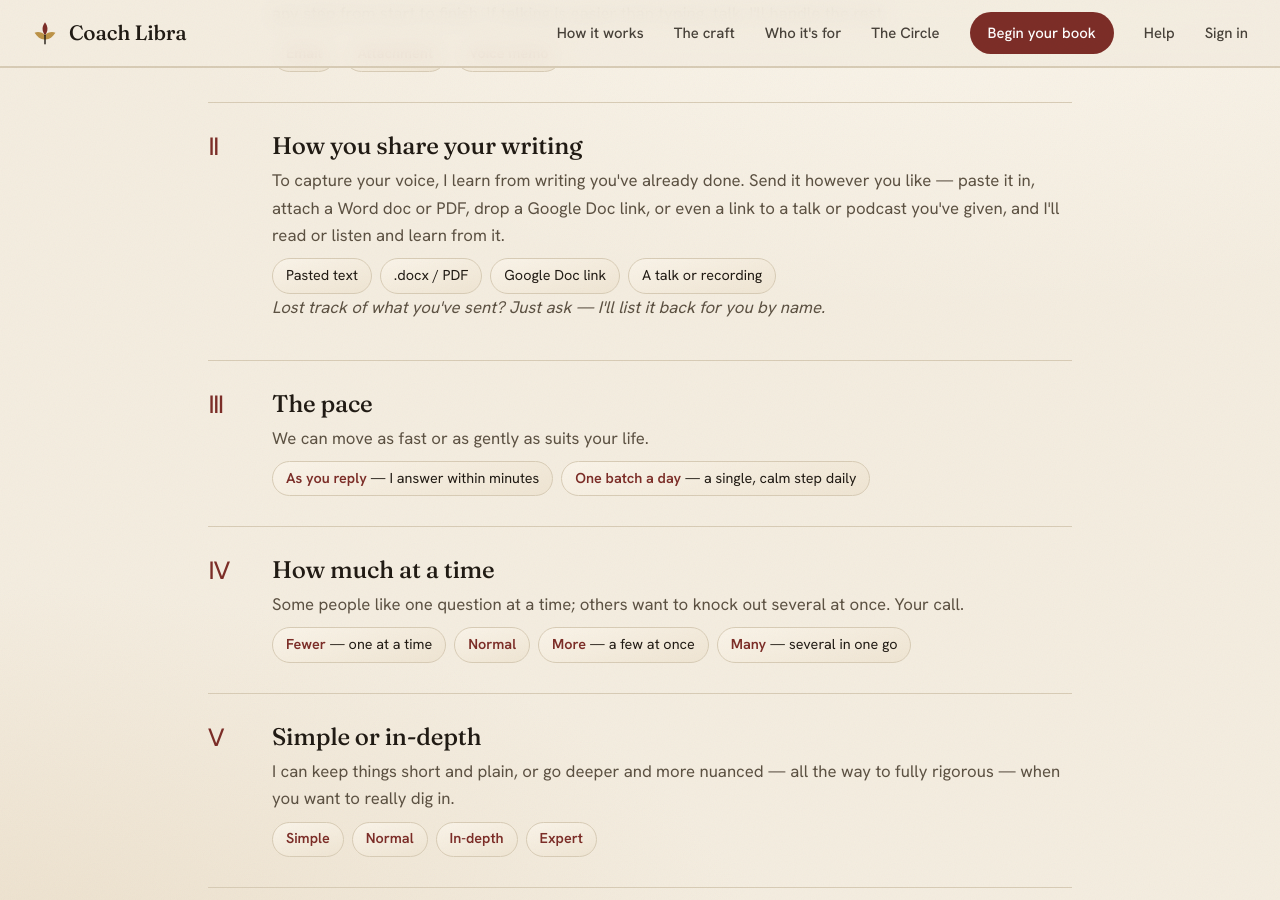
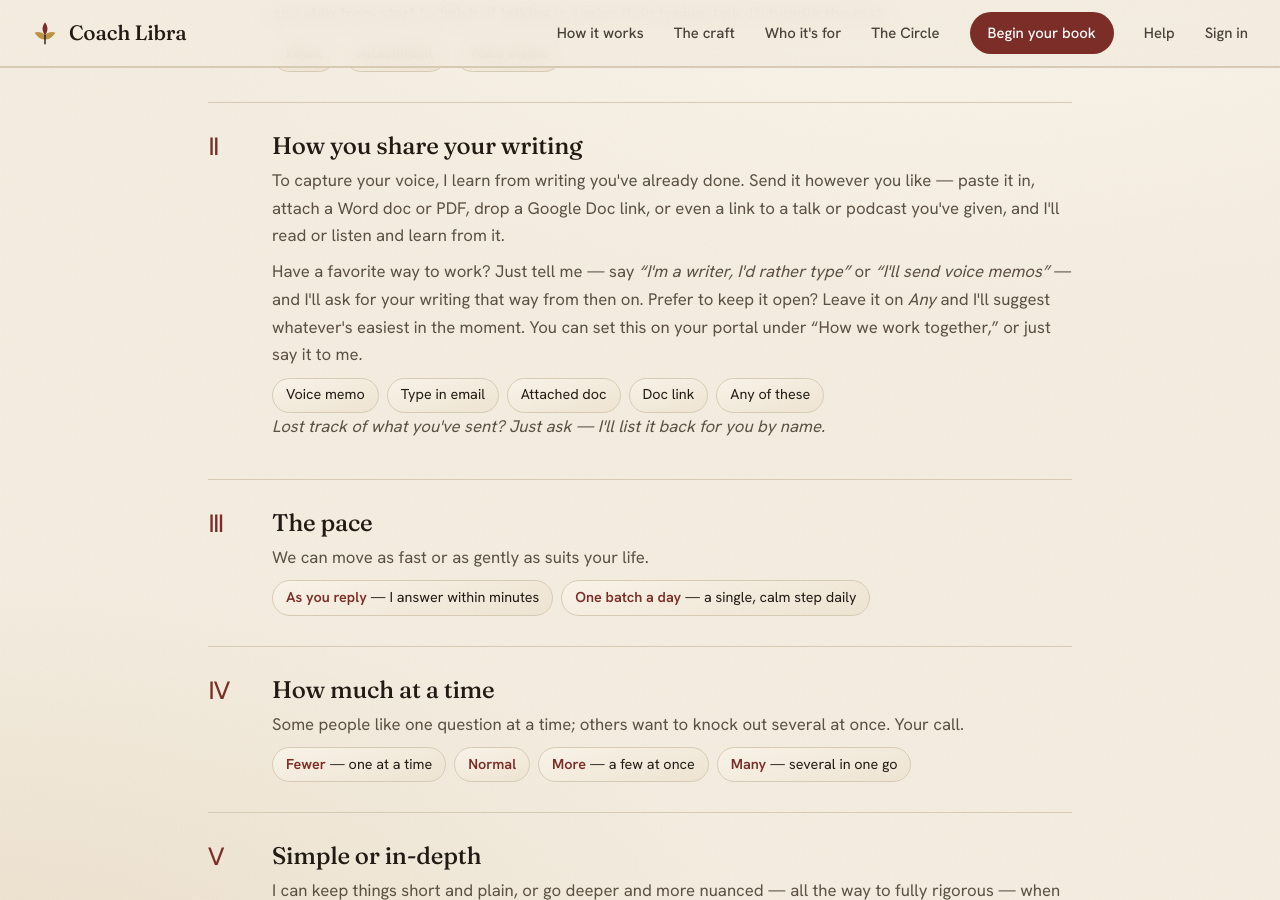
Before and after one commit to ajcrabill/coach-libra-website, a Jekyll site: the page built from options.html, in a window 1280 px wide and 900 px high, scrolled down 551 px. Built offline with Jekyll 4.4.1, drawn with Linux system fonts in a browser that asks for light colours.

Commit message:
author UI: surface the 'how you share your work' preference on the portal + /options
The submission_preferred_type pref was wired in the backend + email menu but not the two author-facing
surfaces. Portal: added it to the settings dials (ORDER + labels + description) so it renders as a real
selector (any / voice memo / type in email / attached doc / doc link). /options: reframed 'How you share
your writing' to say they can set a default ('I'd rather type' / 'I'll send voice memos') and where.

🤖 Generated with [Claude Code](https://claude.com/claude-code)

Co-Authored-By: Claude Opus 4.8 (1M context) <noreply@anthropic.com>

```diff
--- a/assets/js/portal.js
+++ b/assets/js/portal.js
@@ -428,6 +428,8 @@ async function loadSettings() {
     cadence: { as_completed: "As I reply", daily: "One a day" },
     prompt_time: { any: "Anytime", morning: "Mornings", evening: "Evenings" },
     handholding: { less: "Less", normal: "Normal", more: "More" },
+    submission_preferred_type: { any: "Any", voice_memo: "Voice memo", email: "Type in email",
+                                 attached_doc: "Attached doc", link_to_doc: "Doc link" },
   };
   const META = {
     tone: ["My tone", "How I sound when I write to you — anywhere from cheerful and celebratory, to warm, to balanced, to direct, to militant and fiery."],
@@ -436,9 +438,10 @@ async function loadSettings() {
     cadence: ["Pace", "How often we move forward — as soon as you reply, or one calm step each day."],
     prompt_time: ["When to ask", "If you've chosen one step a day, roughly when that question arrives — your morning or your evening."],
     handholding: ["How much help", "How much I guide you along the way — a lighter touch, or more reassurance and direction at each step."],
+    submission_preferred_type: ["How you share your work", "Your preferred way to send me your writing and answers — a voice memo, typing in email, an attached document, or a link to a doc. Pick one and I'll ask for it that way; leave it on Any and I'll use whatever's easiest in the moment."],
   };
   const cap = s => s.charAt(0).toUpperCase() + s.slice(1).replace(/_/g, " ");
-  const ORDER = ["tone", "batch", "complexity", "cadence", "prompt_time", "handholding"];
+  const ORDER = ["tone", "submission_preferred_type", "batch", "complexity", "cadence", "prompt_time", "handholding"];
   const dials = ORDER.filter(k => (opts[k] || []).length).map(key => {
     const [label, desc] = META[key] || [cap(key), ""];
     const choices = opts[key].map(v => [v, (LABELS[key] || {})[v] || cap(v)]);
--- a/options.html
+++ b/options.html
@@ -28,7 +28,8 @@ pageCss: options
     <div>
       <h2>How you share your writing</h2>
       <p>To capture your voice, I learn from writing you've already done. Send it however you like — paste it in, attach a Word doc or PDF, drop a Google Doc link, or even a link to a talk or podcast you've given, and I'll read or listen and learn from it.</p>
-      <ul class="choices"><li>Pasted text</li><li>.docx / PDF</li><li>Google Doc link</li><li>A talk or recording</li></ul>
+      <p>Have a favorite way to work? Just tell me — say <em>“I'm a writer, I'd rather type”</em> or <em>“I'll send voice memos”</em> — and I'll ask for your writing that way from then on. Prefer to keep it open? Leave it on <em>Any</em> and I'll suggest whatever's easiest in the moment. You can set this on your portal under “How we work together,” or just say it to me.</p>
+      <ul class="choices"><li>Voice memo</li><li>Type in email</li><li>Attached doc</li><li>Doc link</li><li>Any of these</li></ul>
       <p class="note">Lost track of what you've sent? Just ask — I'll list it back for you by name.</p>
     </div>
   </div>
```
